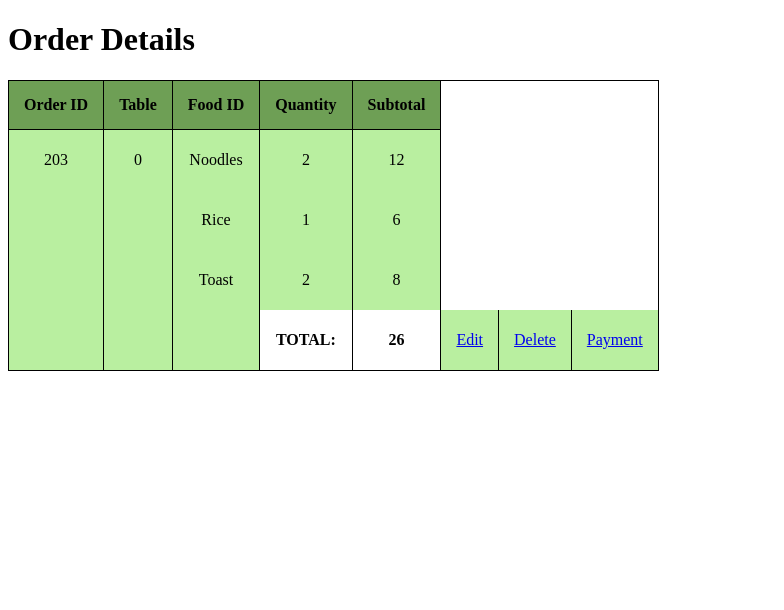
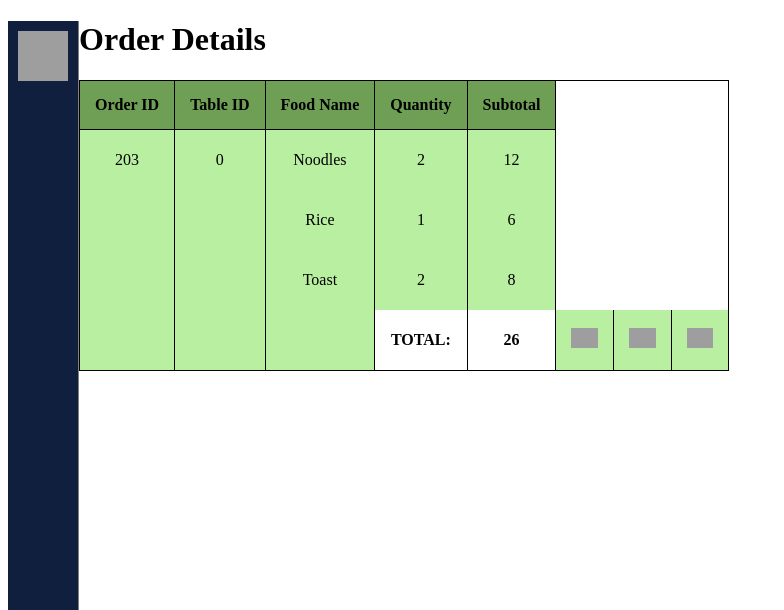
Before and after one commit to jiahuey99/DP2, a PHP site: page /order_page.php in a window 1280 px wide. Shown: the top 610 px of the page, without its empty margins (0-784 px from the left). Before the commit the page ends 371 px from the top, so only its background shows below. Run offline with PHP 8.4, Linux system fonts and the light colour scheme; data comes from the database, SQL or seed files in the repository; grey boxes are pictures that could not be loaded.

Commit message:
Add files via upload

```diff
--- a/order_page.php
+++ b/order_page.php
@@ -6,7 +6,7 @@
 <html>
 <head>
 <title>Order Details</title>
-<link rel="stylesheet" href="order_css.css">
+<link rel="stylesheet" href="order_css.css?o={random number/string}">
 <script type="text/javascript">
 function confirm_click()
 {
@@ -14,13 +14,16 @@ return confirm("Are you sure you want to delete order?");
 }
 </script>
 </head>
+<header>
+	<?php include'navigation.php'?>
+</header>
 <body>
 <h1>Order Details</h1>
 <table>
 <tr>
 	<th>Order ID</th>
-	<th>Table</th>
-	<th>Food ID</th>
+	<th>Table ID</th>
+	<th>Food Name</th>
 	<th>Quantity</th>
 	<th>Subtotal</th>
 
@@ -46,7 +49,7 @@ return confirm("Are you sure you want to delete order?");
 
 				} while($roww = $xx->fetch_assoc());
 
-			echo "<td class='total'></td><td class='total' id='total2'>TOTAL:</td><td class='total' id='total2'>".$float_total."</td><td> <a href='edit.php?orderid=$row[orderid]'>Edit</a></td><td><a href='delete_order.php?orderid=$row[orderid]' onclick='return confirm_click();'>Delete</a></td><td><a href='paymentsy.php?orderid=$row[orderid]'>Payment</a></td>";
+			echo "<td class='total'></td><td class='total' id='total2'>TOTAL:</td><td class='total' id='total2'>".$float_total."</td><td class='icon'> <a href='edit.php?orderid=$row[orderid]'><img src='edit.png' alt='edit' height='20px'></a></td><td class='icon'><a href='delete_order.php?orderid=$row[orderid]' onclick='return confirm_click();'><img src='cross.png' alt='delete' height='20px'></a></td><td class='icon'><a href='paymentsy.php?orderid=$row[orderid]'><img src='pay.png' alt='payment' height='20px'></a></td>";
 		}
 
 		echo "</table>";
```
